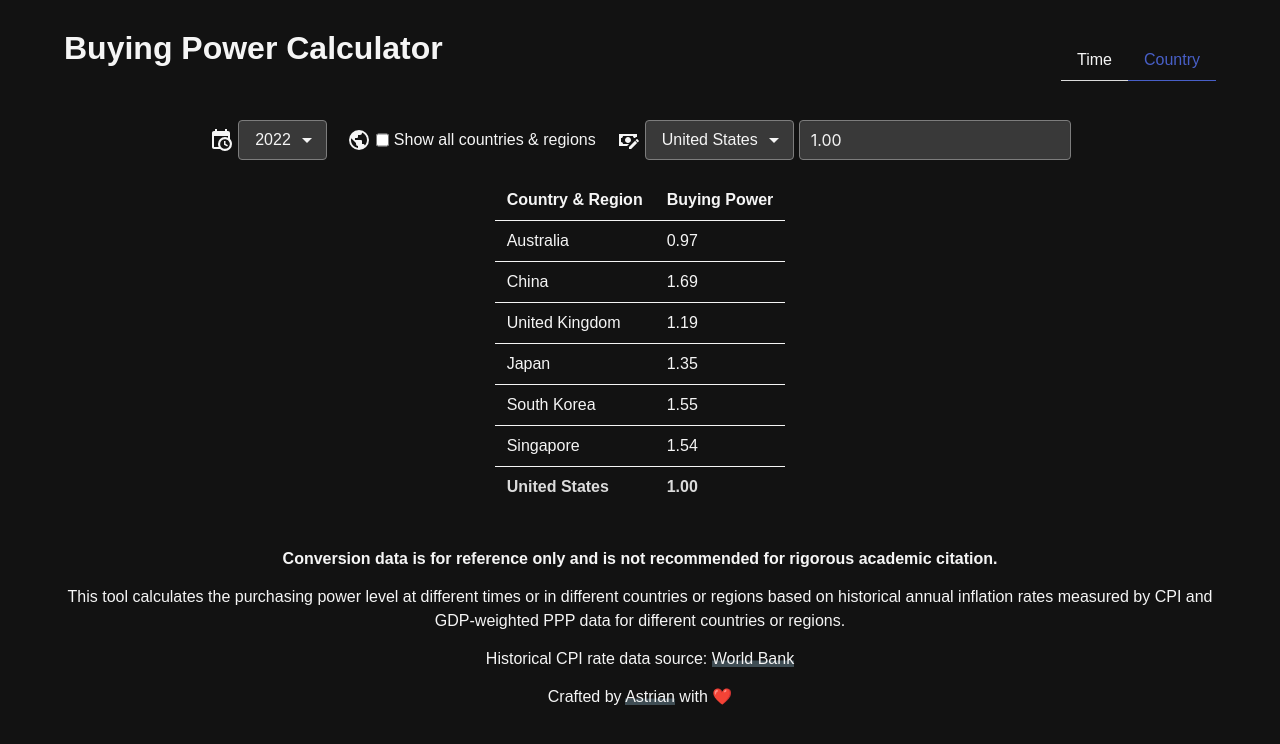
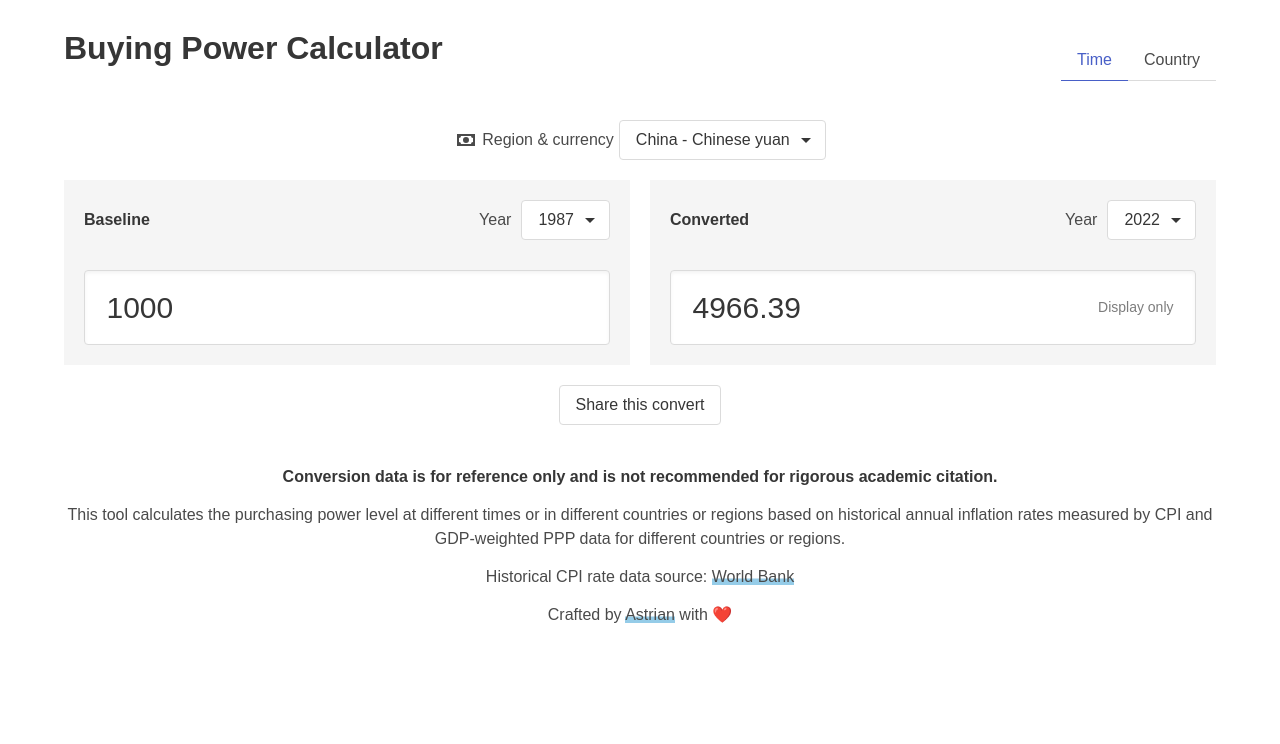
Before and after one commit to Astrian/buying-power-calculator, a React (Vite) app: page / in a window 1280 px wide. Shown: the top 744 px of the page. Built offline with nearby package versions, Linux system fonts and the light colour scheme.

Commit message:
Removing debugging variables

```diff
--- a/src/App.tsx
+++ b/src/App.tsx
@@ -7,7 +7,7 @@
 
 function App() {
   const { t } = useTranslation()
-  const [feature, setFeature] = useState('country')
+  const [feature, setFeature] = useState('time')
 
   // Change webpage title
   document.title = t('website_title')
--- a/src/style.scss
+++ b/src/style.scss
@@ -87,7 +87,7 @@
 }
 
 /* Dark scheme */
-@media (prefers-color-scheme: light) {
+@media (prefers-color-scheme: dark) {
 
   a.dropdown-item:hover {
     background-color: #ffffff1f;
```
